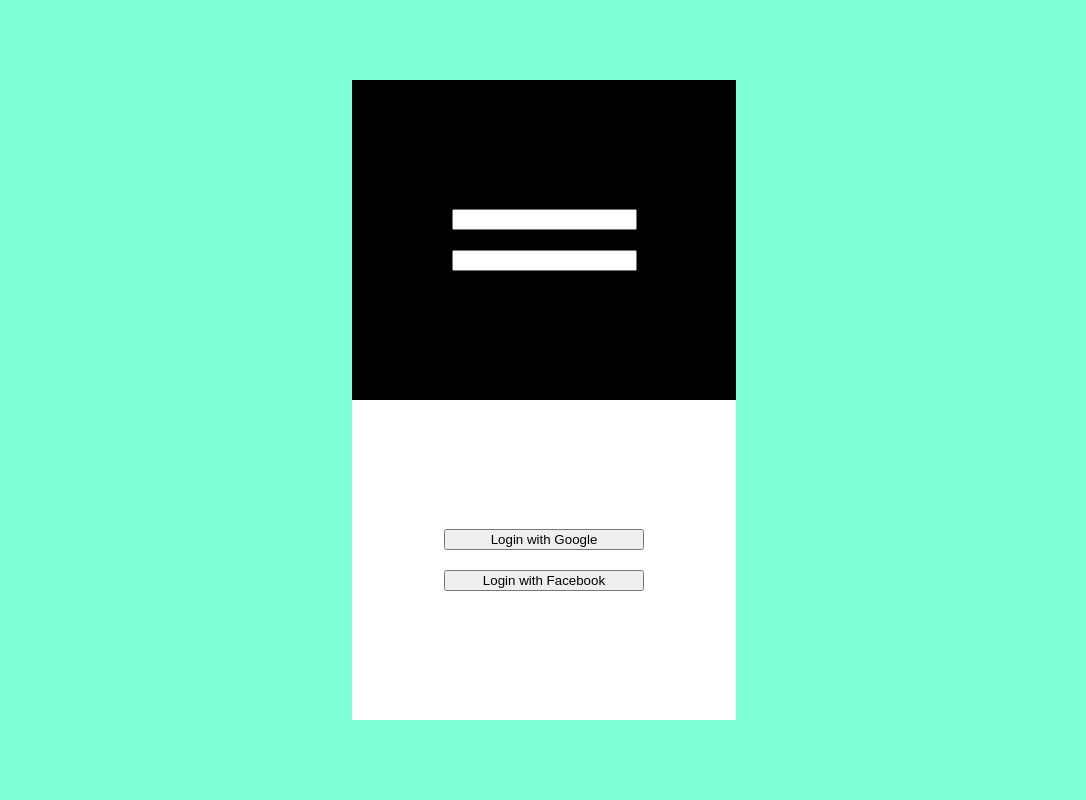
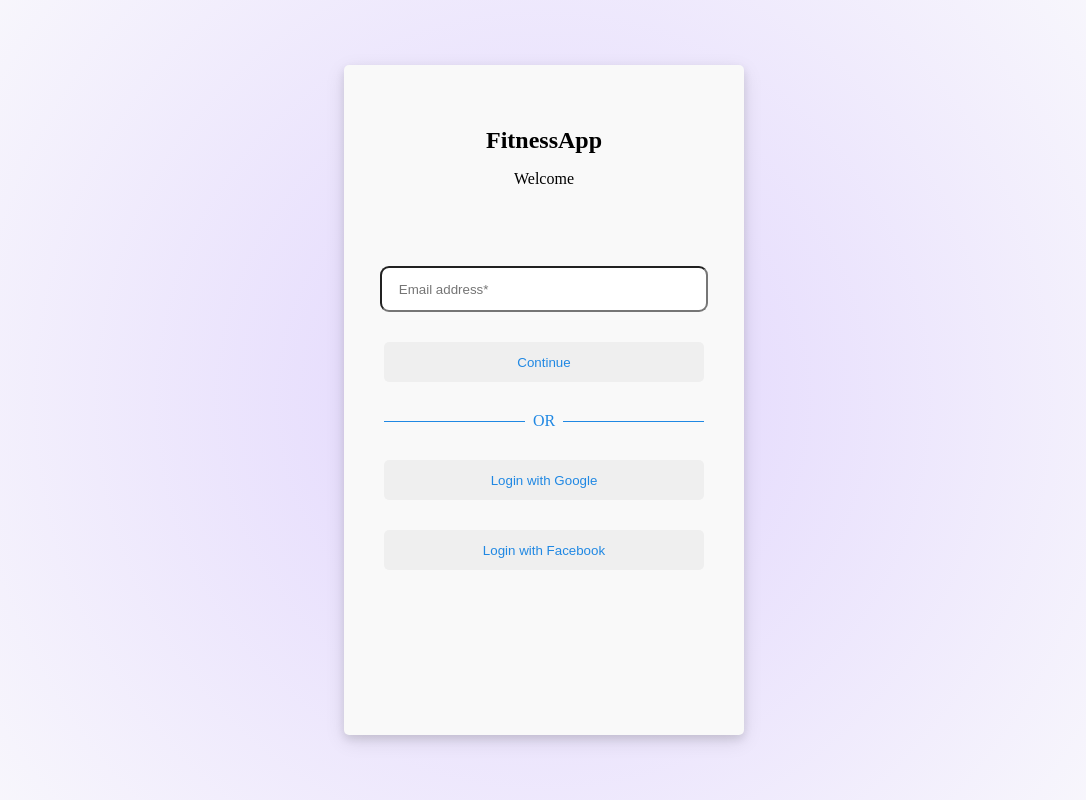
Before and after one commit to Luiz161001/fitnessProject, a React (Vite) app in the folder frontend/: page /login in a window 1280 px wide. Shown: the whole page, without its empty margins (96-1182 px from the left). Built offline with nearby package versions, Linux system fonts and the light colour scheme.

Commit message:
login page styled

```diff
--- a/frontend/src/pages/Login.jsx
+++ b/frontend/src/pages/Login.jsx
@@ -5,13 +5,24 @@ const Login = () => {
     return (
         <section className="log-section">
             <div className="log-box">
-                <form action="" className="form-box">
-                    <input type="text" />
-                    <input type="password" />
-                </form>
-                <div className="log-btns-container">
-                    <button className="log-btns">Login with Google</button>
-                    <button className="log-btns">Login with Facebook</button>
+                <div className="log-text">
+                    <h1>FitnessApp</h1>
+                    <p>Welcome</p>
+                </div>
+                <div className="log-options">
+                    <form action="" className="log-form-box">
+                        <input type="text" placeholder="    Email address*" />
+                        <button>Continue</button>
+                    </form>
+
+                    <div className="log-divider">
+                        <span>OR</span>
+                    </div>
+
+                    <div className="log-btns-container">
+                        <button className="log-btns">Login with Google</button>
+                        <button className="log-btns">Login with Facebook</button>
+                    </div>
                 </div>
             </div>
         </section>
--- a/frontend/src/styles/login.css
+++ b/frontend/src/styles/login.css
@@ -1,38 +1,94 @@
-.log-section{
+.log-section {
     min-height: 100vh;
-    background-color: aquamarine;
     display: flex;
     align-items: center;
     justify-content: center;
+    /* background: rgb(150,109,249); */
+    background: radial-gradient(circle, rgba(151, 109, 249, 0.292) 0%, rgba(250,250,252,1) 100%);
 }
 
-.log-box{
-    height: 80vh;
-    width: 30%;
-    background-color: rebeccapurple;
-    display: grid;
-    grid-template-columns: 1fr;
-    grid-template-rows: 1fr 1fr;
+.log-box {
+    height: 670px;
+    width: 400px;
+    background-color: #F9F9F9;
+    display: flex;
+    flex-direction: column;
+    border-radius: 5px;
+    box-shadow: 0 4px 8px rgba(0, 0, 0, 0.1),
+                0 6px 20px rgba(0, 0, 0, 0.1);
 }
 
-.form-box{
+.log-text {
+    height: 30%;
+    display: flex;
+    align-items: center;
+    justify-content: center;
+    flex-direction: column;
+}
+
+.log-text h1 {
+    margin: 0;
+}
+
+.log-options {
     display: flex;
     flex-direction: column;
     align-items: center;
-    justify-content: center;
-    background-color: black;
-    gap: 20px;
+    gap: 30px;
 }
 
-.log-btns-container{
+.log-form-box {
     display: flex;
-    justify-content: center;
+    flex-direction: column;
     align-items: center;
-    gap: 20px;
-    flex-direction: column;
-    background-color: white;
+    gap: 30px;
 }
 
-.log-btns{
-    width: 25vh;
+.log-btns-container {
+    display: flex;
+    flex-direction: column;
+    align-items: center;
+    gap: 30px;
 }
+
+.log-divider {
+    width: 80%;
+    display: flex;
+    align-items: center;
+    gap: .5em;
+    text-align: center;
+    color: rgb(32, 136, 227);
+}
+
+.log-divider::before,
+.log-divider::after {
+    content: "";
+    flex: 1;
+    height: 1px;
+    background-color: rgb(32, 136, 227);
+}
+
+.log-form-box,
+.log-btns-container {
+    width: 100%;
+    height: 100%;
+}
+
+.log-options input {
+    width: 80%;
+    height: 3em;
+    border-radius: 9px;
+}
+
+.log-options button {
+    color: rgb(32, 136, 227);
+    width: 80%;
+    height: 3em;
+    border-radius: 5px;
+    border: none;
+}
+
+.log-options button:hover {
+    cursor: pointer;
+    background-color: rgb(196, 245, 255);
+}
```
